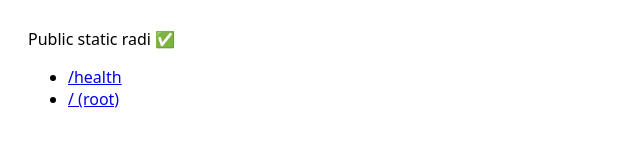
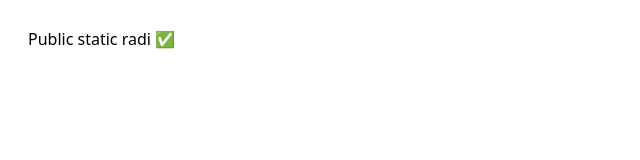
Before and after one commit to snowboll-3/ai-shelf-life-app, a website: page public/index.html in a window 1280 px wide. Shown: the whole page, without its empty margins (0-640 px from the left). Drawn offline with Linux system fonts and the light colour scheme.

Commit message:
probe: add server_probe.js and public index

```diff
--- a/public/index.html
+++ b/public/index.html
@@ -1,8 +1,2 @@
 <!doctype html><meta charset="utf-8"><title>Public OK</title>
-<body style="font:16px system-ui;padding:20px">
-  Public static radi ✅
-  <ul>
-    <li><a href="/health">/health</a></li>
-    <li><a href="/">/ (root)</a></li>
-  </ul>
-</body>
+<body style="font:16px system-ui;padding:20px">Public static radi ✅</body>
```
Also changed, not shown: server_probe.js (+2 -10 lines).
